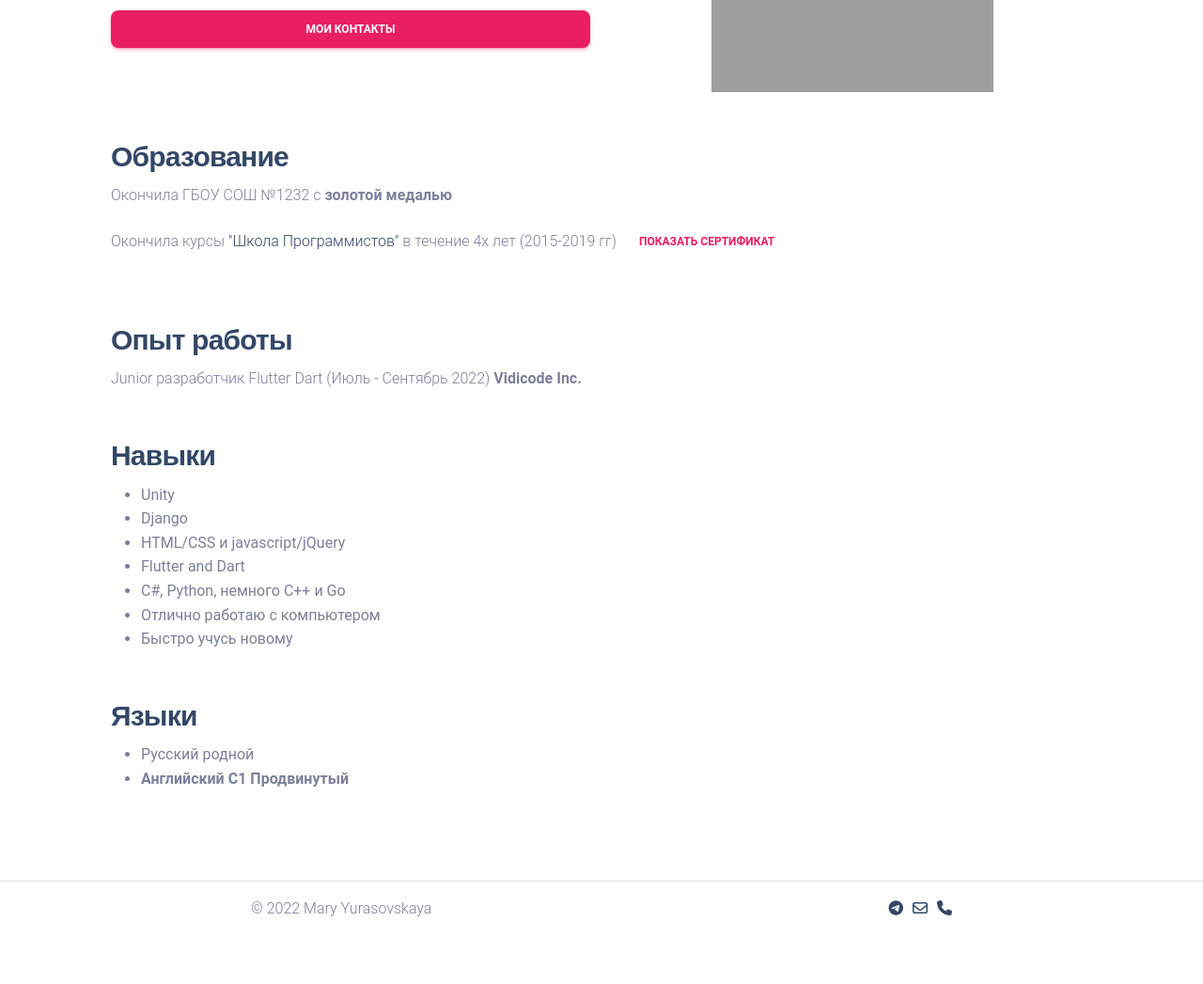
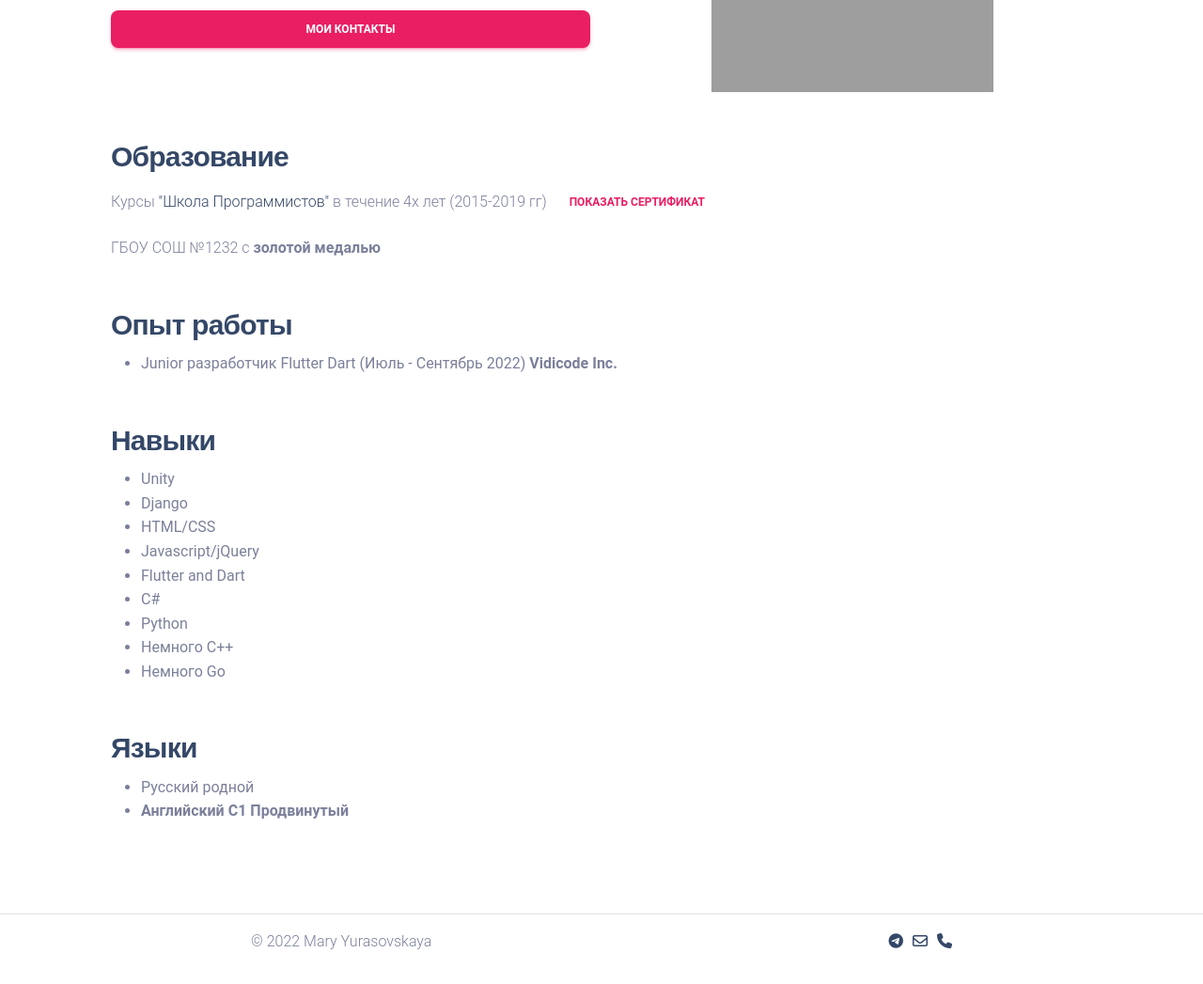
Before and after one commit to Mary126/mary_cv, a Django app: page /cv/ in a window 1280 px wide. Shown: the part 382-1429 px from the top of the page at 94% size. Before the commit the page ends 1357 px from the top, so only its background shows below. Run offline with Django 3.2, Linux system fonts and the light colour scheme; some libraries are stand-ins or nearby versions; grey boxes are pictures that could not be loaded.

Commit message:
some fixes

```diff
--- a/pages/admin.py
+++ b/pages/admin.py
@@ -26,7 +26,9 @@ class ProjectAdmin(admin.ModelAdmin):
         'title',
         'description',
         'file',
-        'category'
+        'category',
+        'github_link',
+        'website_link',
     )
     inlines = (ImageInline, )
     empty_value_display = 'Отсутствует'
--- a/pages/models.py
+++ b/pages/models.py
@@ -14,6 +14,7 @@ class Project(models.Model):
     description = models.TextField(verbose_name="Описание", blank=True)
     category = models.ForeignKey(Category, verbose_name="Категория", on_delete=models.PROTECT, related_name="projects")
     github_link = models.URLField(verbose_name="Ссылка на гитхаб", blank=True)
+    website_link = models.URLField(verbose_name="Ссылка на сайт", blank=True)
 
 
 class Image(models.Model):
--- a/templates/cv_page.html
+++ b/templates/cv_page.html
@@ -25,26 +25,30 @@
   </div>
   <div class="my-5">
     <h3>Образование</h3>
-    <p>Окончила ГБОУ СОШ №1232 с <span class="text-bold">золотой медалью</span></p>
     <div class="d-flex align-items-center">
-      <p>Окончила курсы <a href="https://informatics.ru/">"Школа Программистов"</a> в течение 4х лет (2015-2019 гг)</p>
+      <p>Курсы <a href="https://informatics.ru/">"Школа Программистов"</a> в течение 4х лет (2015-2019 гг)</p>
       <button id="show-certificate" class="btn btn-link" data-bs-toggle="modal" data-bs-target="#certificateModal">Показать сертификат</button>
     </div>
+    <p>ГБОУ СОШ №1232 с <span class="text-bold">золотой медалью</span></p>
   </div>
   <div class="my-5">
     <h3>Опыт работы</h3>
-    <p>Junior разработчик Flutter Dart (Июль - Сентябрь 2022) <span class="text-bold">Vidicode Inc.</span> </p>
+    <ul>
+        <li>Junior разработчик Flutter Dart (Июль - Сентябрь 2022) <span class="text-bold">Vidicode Inc.</span></li>
+    </ul>
   </div>
   <div class="my-5">
     <h3>Навыки</h3>
     <ul>
       <li>Unity</li>
       <li>Django</li>
-      <li>HTML/CSS и javascript/jQuery</li>
+      <li>HTML/CSS</li>
+      <li>Javascript/jQuery</li>
       <li>Flutter and Dart</li>
-      <li>C#, Python, немного C++ и Go</li>
-      <li>Отлично работаю с компьютером</li>
-      <li>Быстро учусь новому</li>
+      <li>C#</li>
+      <li>Python</li>
+      <li>Немного C++</li>
+      <li>Немного Go</li>
     </ul>
   </div>
   <div class="my-5">
--- a/templates/index.html
+++ b/templates/index.html
@@ -17,21 +17,21 @@
     </div>
     <div class="row" style="margin-top: 20%;">
         <div class="col-md-4 d-flex justify-content-center">
-            <a href="">
+            <a href="{% url 'pages:cv' %}">
                 <div class="link link-resume d-flex justify-content-center align-items-center">
                     <p>Мое резюме</p>
                 </div>
             </a>
         </div>
         <div class="col-md-4 d-flex justify-content-center">
-            <a href="">
+            <a href="{% url 'pages:projects' %}">
                 <div class="link link-projects d-flex justify-content-center align-items-center">
                     <p>Мои проекты</p>
                 </div>
             </a>
         </div>
         <div class="col-md-4 d-flex justify-content-center">
-            <a href="">
+            <a href="{% url 'pages:contacts' %}">
                 <div class="link link-contacts d-flex justify-content-center align-items-center">
                     <p>Контакты</p>
                 </div>
--- a/templates/project_page.html
+++ b/templates/project_page.html
@@ -16,6 +16,9 @@
             {% if project.github_link %}
                 <a class="btn btn-link" href="{{project.github_link}}">Ссылка на гитхаб</a>
             {% endif %}
+            {% if project.website_link %}
+                <a class="btn btn-link" href="{{project.website_link}}">Ссылка на сайт</a>
+            {% endif %}
             {% if project.file %}
                 <a class="btn btn-link" href="{{project.file.url}}">Скачать</a>
             {% endif %}
--- a/templates/projects.html
+++ b/templates/projects.html
@@ -13,12 +13,15 @@
         <hr style="border-top: 1px solid;">
         <div class="row">
         {% for project in category.projects.all %}
-            <div class="col-md-4 card">
+            <div class="col-md-4 mx-1 card">
                 <div class="card-body">
                     <h3>{{ project.title }}</h3>
                     <div class="project-image my-3" style="background-image: url('{{project.images.all.0.image.url}}')"></div>
                     {% if project.file %}
                         <a class="btn btn-link" href="{{project.file.url}}">Скачать</a>
+                    {% endif %}
+                    {% if project.website_link %}
+                        <a class="btn btn-link" href={{project.website_link}}>Ссылка на сайт</a>
                     {% endif %}
                     <button type="button" class="btn btn-primary show-project-btn" data-pk="{{project.pk}}">Подробнее</button>
                 </div>
```
Also changed, not shown: pages/migrations/0005_project_website_link.py (added).
